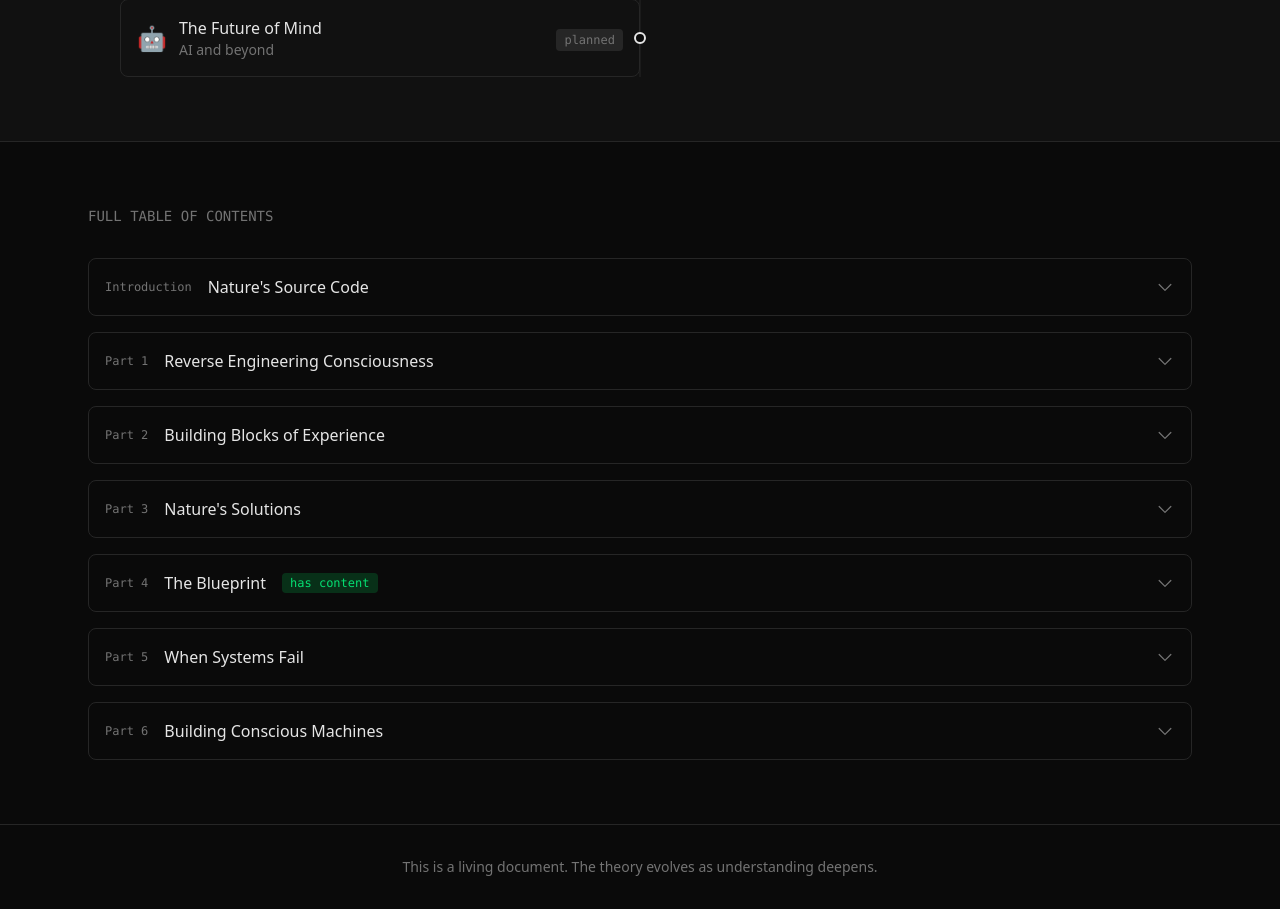
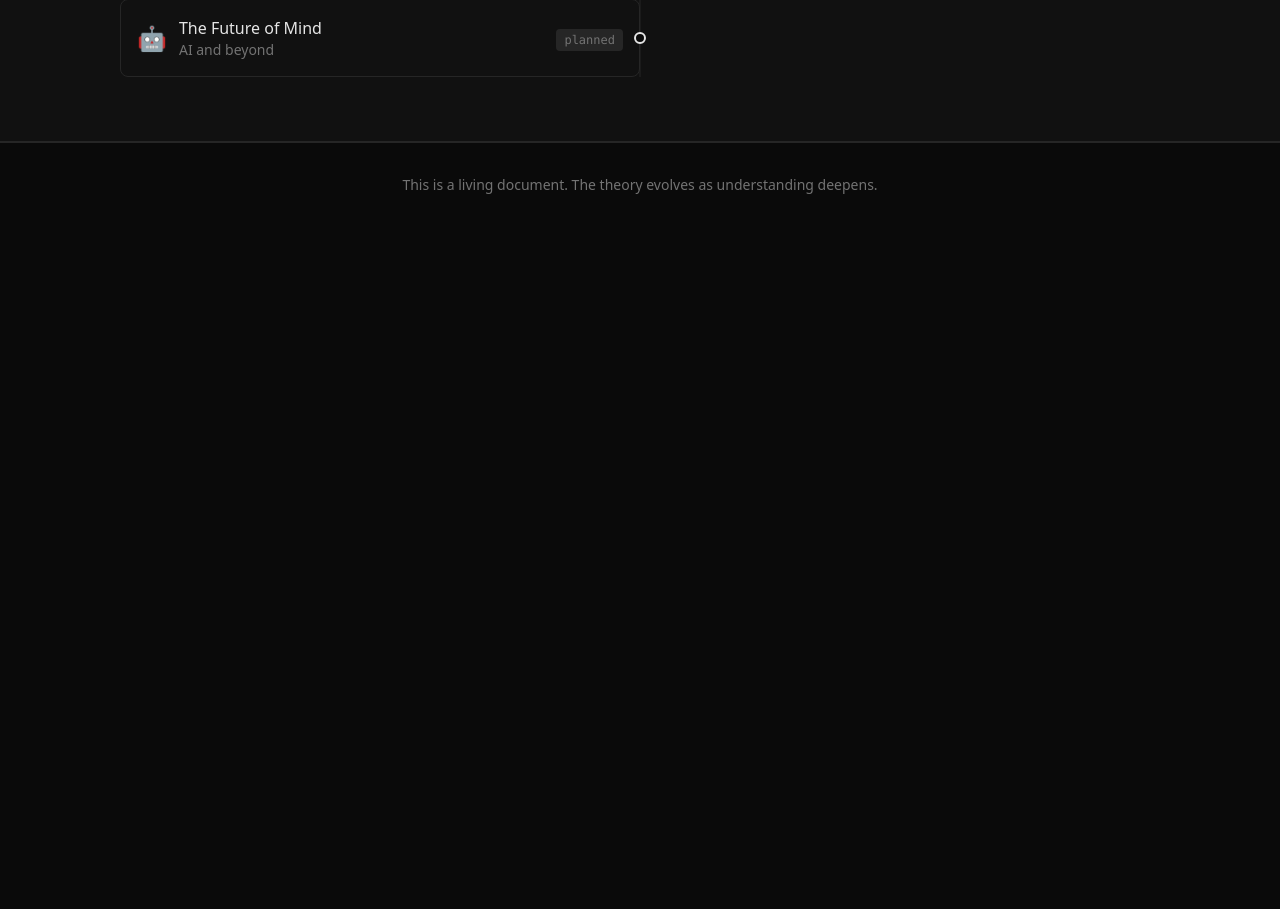
Before and after one commit to joeyo1234/joeyo, a Next.js app: page /theory in a window 1280 px wide. Shown: the part 1257-2166 px from the top of the page. After the commit the page ends 1484 px from the top, so only its background shows below. Built offline with nearby package versions, Linux system fonts and the light colour scheme.

Commit message:
Remove detailed TOC from theory page

```diff
--- a/src/app/theory/page.tsx
+++ b/src/app/theory/page.tsx
@@ -92,88 +92,8 @@ const journeyMap: MapNode[] = [
   },
 ];
 
-const tocSections = [
-  {
-    part: 'Introduction',
-    title: 'Nature\'s Source Code',
-    chapters: [
-      'The AI That Made Me Think Differently',
-      'The Mystery of Experience',
-      'When Processing Becomes Awareness',
-      'Nature as the Original Engineer',
-    ],
-  },
-  {
-    part: 'Part 1',
-    title: 'Reverse Engineering Consciousness',
-    chapters: [
-      'The Problem with Current AI',
-      'The Hard Problem of Experience',
-      'What Silicon Valley Doesn\'t Understand',
-      'Nature\'s Early Prototypes: From Cells to Circuits',
-    ],
-  },
-  {
-    part: 'Part 2',
-    title: 'Building Blocks of Experience',
-    chapters: [
-      'The Biological Computer',
-      'Messy But Perfect: Why Nature Chose Chaos',
-      'Beyond Binary: Neural Information',
-      'Parallel Processing in Living Systems',
-      'When Errors Are Features',
-      'The Processing Layers',
-    ],
-  },
-  {
-    part: 'Part 3',
-    title: 'Nature\'s Solutions',
-    chapters: [
-      'The Split Brain: Lessons in Unified Experience',
-      'The McGurk Effect: How Integration Creates Reality',
-      'Time Binding: Synchronizing Experience',
-      'The Invisible Gorilla: Managing Attention',
-      'Mirror Neurons: Understanding Others',
-    ],
-  },
-  {
-    part: 'Part 4',
-    title: 'The Blueprint',
-    chapters: [
-      'Layered Cognition Theory',
-      'Why Evolution Chose Consciousness',
-      'The Requirements for Experience',
-      'Testing for Consciousness',
-      'Natural vs Artificial Integration',
-    ],
-    hasContent: true,
-  },
-  {
-    part: 'Part 5',
-    title: 'When Systems Fail',
-    chapters: [
-      'Mental Health Through the Lens of Processing',
-      'Dreams as System Maintenance',
-      'What Psychedelics Reveal About Consciousness',
-      'Learning from Edge Cases',
-    ],
-  },
-  {
-    part: 'Part 6',
-    title: 'Building Conscious Machines',
-    chapters: [
-      'Current AI: What\'s Missing',
-      'Requirements for Machine Consciousness',
-      'Potential Paths Forward',
-      'Ethical Considerations',
-      'The Future of Experience',
-    ],
-  },
-];
-
 export default function TheoryPage() {
   const [selectedNode, setSelectedNode] = useState<MapNode | null>(null);
-  const [expandedPart, setExpandedPart] = useState<string | null>(null);
 
   return (
     <main className="min-h-screen">
@@ -321,68 +241,6 @@ export default function TheoryPage() {
         </div>
       </section>
 
-      {/* Detailed Table of Contents */}
-      <section className="py-16">
-        <div className="max-w-6xl mx-auto px-6">
-          <h2 className="text-sm font-mono text-[var(--muted)] mb-8">FULL TABLE OF CONTENTS</h2>
-
-          <div className="space-y-4">
-            {tocSections.map((section) => (
-              <div key={section.part} className="border border-[var(--border)] rounded-lg overflow-hidden">
-                <button
-                  onClick={() => setExpandedPart(expandedPart === section.part ? null : section.part)}
-                  className="w-full p-4 flex items-center justify-between hover:bg-[var(--hover)] transition-colors"
-                >
-                  <div className="flex items-center gap-4">
-                    <span className="text-xs font-mono text-[var(--muted)]">{section.part}</span>
-                    <h3 className="font-medium text-[var(--foreground)]">{section.title}</h3>
-                    {section.hasContent && (
-                      <span className="text-xs font-mono px-2 py-0.5 bg-green-500/20 text-green-400 rounded">
-                        has content
-                      </span>
-                    )}
-                  </div>
-                  <svg
-                    className={`w-5 h-5 text-[var(--muted)] transition-transform ${
-                      expandedPart === section.part ? 'rotate-180' : ''
-                    }`}
-                    fill="none"
-                    viewBox="0 0 24 24"
-                    stroke="currentColor"
-                  >
-                    <path strokeLinecap="round" strokeLinejoin="round" strokeWidth={1.5} d="M19 9l-7 7-7-7" />
-                  </svg>
-                </button>
-
-                <AnimatePresence>
-                  {expandedPart === section.part && (
-                    <motion.div
-                      initial={{ height: 0 }}
-                      animate={{ height: 'auto' }}
-                      exit={{ height: 0 }}
-                      className="overflow-hidden"
-                    >
-                      <div className="p-4 pt-0 border-t border-[var(--border)]">
-                        <ul className="space-y-2">
-                          {section.chapters.map((chapter, i) => (
-                            <li key={i} className="flex items-center gap-3 text-[var(--muted)]">
-                              <span className="text-xs font-mono text-[var(--border)]">
-                                {String(i + 1).padStart(2, '0')}
-                              </span>
-                              {chapter}
-                            </li>
-                          ))}
-                        </ul>
-                      </div>
-                    </motion.div>
-                  )}
-                </AnimatePresence>
-              </div>
-            ))}
-          </div>
-        </div>
-      </section>
-
       {/* Footer */}
       <footer className="border-t border-[var(--border)]">
         <div className="max-w-6xl mx-auto px-6 py-8">
```
